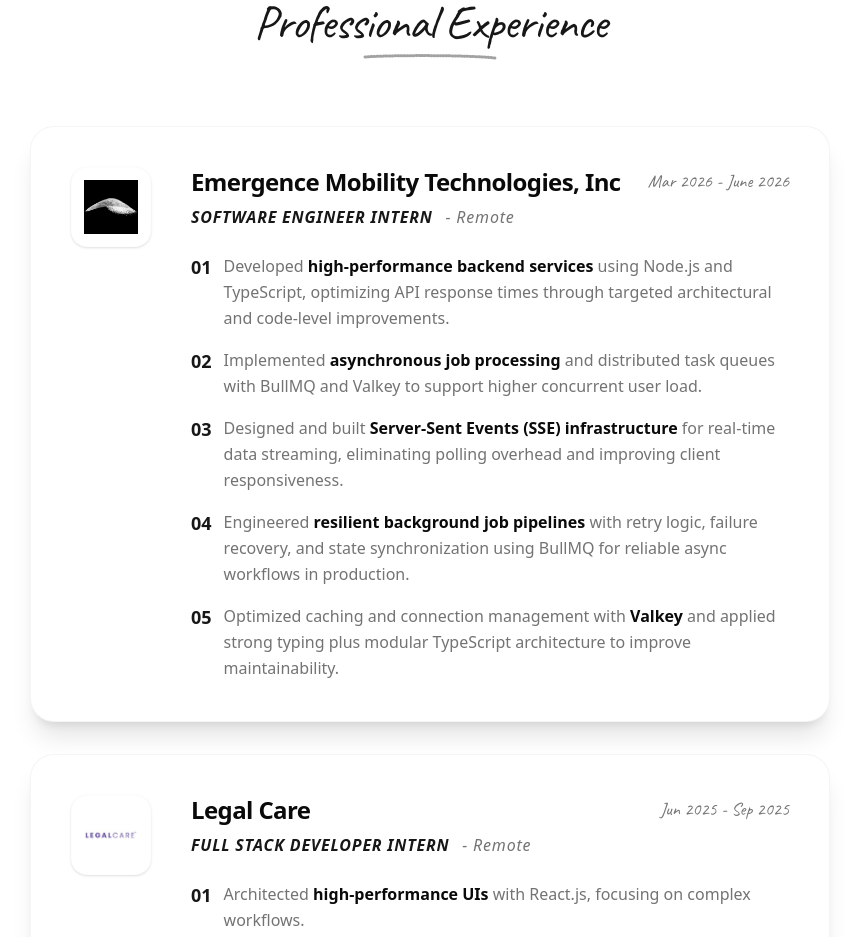
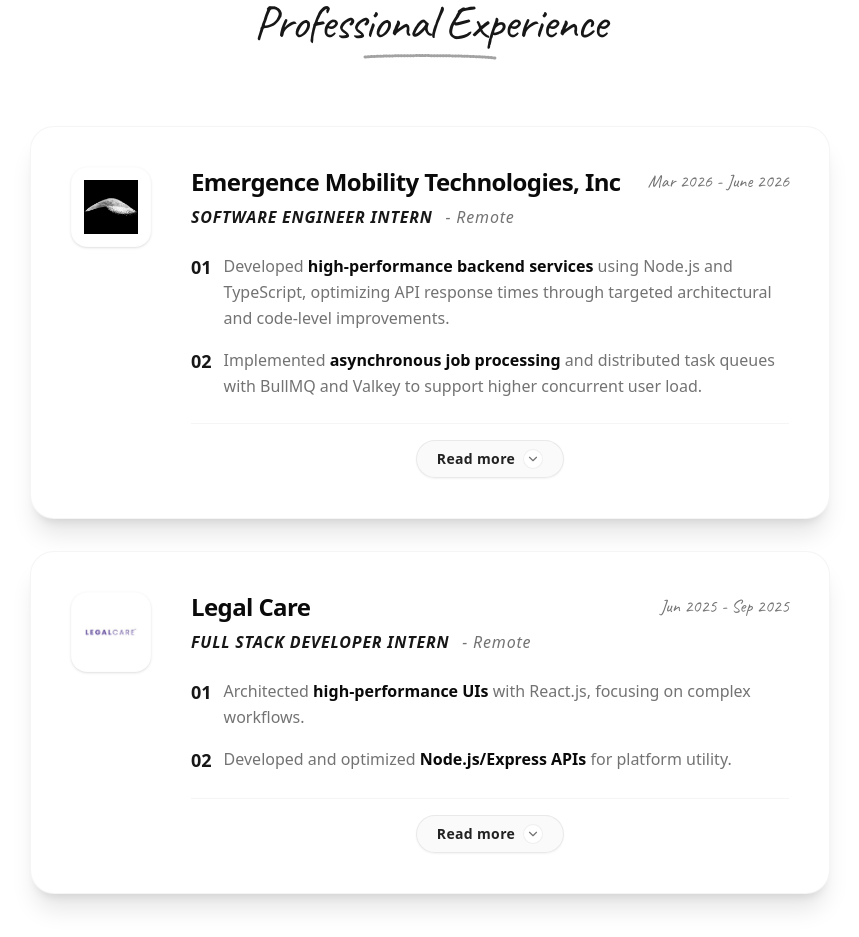
Before and after one commit to palsoumaditya/soumaditya, a Next.js app: page / in a window 1280 px wide. Shown: the part 1860-2797 px from the top of the page, without its empty margins (210-1069 px from the left). Built offline with nearby package versions, Linux system fonts and the light colour scheme.

Commit message:
feat: add experience component and update image remote patterns

```diff
--- a/components/ui/Experience.tsx
+++ b/components/ui/Experience.tsx
@@ -1,11 +1,23 @@
 "use client";
-import React from "react";
+import React, { useState } from "react";
 import Image from "next/image";
 import { Caveat } from "next/font/google";
+import { ChevronDown } from "lucide-react";
+import { motion, AnimatePresence } from "framer-motion";
 
 const caveat = Caveat({ subsets: ["latin"], weight: ["400", "700"] });
 
-const experiences = [
+interface ExperienceItem {
+  company: string;
+  role: string;
+  location: string;
+  period: string;
+  image: string;
+  alt: string;
+  details: React.ReactNode[];
+}
+
+const experiences: ExperienceItem[] = [
   {
     company: "Emergence Mobility Technologies, Inc",
     role: "Software Engineer Intern",
@@ -94,6 +106,111 @@ const experiences = [
   },
 ];
 
+const INITIAL_POINTS_COUNT = 2;
+
+const ExperienceCard: React.FC<{ experience: ExperienceItem }> = ({
+  experience,
+}) => {
+  const [isExpanded, setIsExpanded] = useState(false);
+  const hasMore = experience.details.length > INITIAL_POINTS_COUNT;
+  const initialDetails = experience.details.slice(0, INITIAL_POINTS_COUNT);
+  const hiddenDetails = experience.details.slice(INITIAL_POINTS_COUNT);
+
+  return (
+    <div className="group relative flex flex-col md:flex-row items-start bg-card border border-border/40 rounded-3xl p-6 md:p-10 hover:border-primary/30 transition-all duration-300 shadow-xl">
+      <div className="relative w-16 h-16 md:w-20 md:h-20 flex-shrink-0 bg-white rounded-2xl overflow-hidden shadow-sm border border-border/10">
+        <Image
+          src={experience.image}
+          alt={experience.alt}
+          fill
+          className="object-contain p-3"
+        />
+      </div>
+
+      <div className="flex-1 md:ml-10 mt-6 md:mt-0 w-full">
+        <div className="flex flex-col md:flex-row md:items-start justify-between gap-3 mb-6">
+          <div>
+            <h3 className="text-xl md:text-2xl font-black tracking-tight leading-tight">
+              {experience.company}
+            </h3>
+            <p className="text-primary font-bold text-sm md:text-base italic uppercase tracking-wider mt-2">
+              {experience.role}{" "}
+              <span className="text-muted-foreground font-normal normal-case ml-2">
+                - {experience.location}
+              </span>
+            </p>
+          </div>
+          <span
+            className={`text-base md:text-lg ${caveat.className} text-muted-foreground whitespace-nowrap`}
+          >
+            {experience.period}
+          </span>
+        </div>
+
+        <ul className="grid grid-cols-1 gap-4 text-sm md:text-base text-muted-foreground leading-relaxed">
+          {initialDetails.map((detail, index) => (
+            <li key={index} className="flex gap-3">
+              <span className="text-primary font-bold text-lg select-none">
+                {String(index + 1).padStart(2, "0")}{" "}
+              </span>
+              <span>{detail}</span>
+            </li>
+          ))}
+        </ul>
+
+        {hasMore && (
+          <AnimatePresence initial={false}>
+            {isExpanded && (
+              <motion.div
+                key="extra-details"
+                initial={{ opacity: 0, height: 0 }}
+                animate={{ opacity: 1, height: "auto" }}
+                exit={{ opacity: 0, height: 0 }}
+                transition={{ duration: 0.3, ease: "easeInOut" }}
+                className="overflow-hidden"
+              >
+                <ul className="grid grid-cols-1 gap-4 pt-4 text-sm md:text-base text-muted-foreground leading-relaxed">
+                  {hiddenDetails.map((detail, index) => {
+                    const pointNumber = INITIAL_POINTS_COUNT + index + 1;
+                    return (
+                      <li key={pointNumber} className="flex gap-3">
+                        <span className="text-primary font-bold text-lg select-none">
+                          {String(pointNumber).padStart(2, "0")}{" "}
+                        </span>
+                        <span>{detail}</span>
+                      </li>
+                    );
+                  })}
+                </ul>
+              </motion.div>
+            )}
+          </AnimatePresence>
+        )}
+
+        {hasMore && (
+          <div className="mt-6 pt-4 border-t border-border/40 dark:border-white/10 flex items-center justify-center">
+            <button
+              type="button"
+              onClick={() => setIsExpanded((prev) => !prev)}
+              aria-expanded={isExpanded}
+              className="group/btn relative inline-flex items-center gap-2 px-5 py-2 rounded-full text-xs md:text-sm font-semibold tracking-wide text-foreground/90 hover:text-foreground bg-muted/50 hover:bg-muted border border-border/80 hover:border-emerald-500/50 dark:hover:border-emerald-400/50 transition-all duration-300 shadow-xs hover:shadow-md cursor-pointer select-none active:scale-95"
+            >
+              <span>{isExpanded ? "Show less" : "Read more"}</span>
+              <span className="flex items-center justify-center w-5 h-5 rounded-full bg-background border border-border/60 text-muted-foreground group-hover/btn:bg-emerald-500 group-hover/btn:text-white group-hover/btn:border-emerald-500 transition-all duration-300">
+                <ChevronDown
+                  className={`w-3.5 h-3.5 transition-transform duration-300 ${
+                    isExpanded ? "rotate-180" : "group-hover/btn:translate-y-0.5"
+                  }`}
+                />
+              </span>
+            </button>
+          </div>
+        )}
+      </div>
+    </div>
+  );
+};
+
 const Experience: React.FC = () => {
   return (
     <section
@@ -125,51 +242,7 @@ const Experience: React.FC = () => {
 
       <div className="relative flex flex-col gap-8">
         {experiences.map((experience) => (
-          <div
-            key={experience.company}
-            className="group relative flex flex-col md:flex-row items-start bg-card border border-border/40 rounded-3xl p-6 md:p-10 hover:border-primary/30 transition-all duration-300 shadow-xl"
-          >
-            <div className="relative w-16 h-16 md:w-20 md:h-20 flex-shrink-0 bg-white rounded-2xl overflow-hidden shadow-sm border border-border/10">
-              <Image
-                src={experience.image}
-                alt={experience.alt}
-                fill
-                className="object-contain p-3"
-              />
-            </div>
-
-            <div className="flex-1 md:ml-10 mt-6 md:mt-0">
-              <div className="flex flex-col md:flex-row md:items-start justify-between gap-3 mb-6">
-                <div>
-                  <h3 className="text-xl md:text-2xl font-black tracking-tight leading-tight">
-                    {experience.company}
-                  </h3>
-                  <p className="text-primary font-bold text-sm md:text-base italic uppercase tracking-wider mt-2">
-                    {experience.role}{" "}
-                    <span className="text-muted-foreground font-normal normal-case ml-2">
-                      - {experience.location}
-                    </span>
-                  </p>
-                </div>
-                <span
-                  className={`text-base md:text-lg ${caveat.className} text-muted-foreground whitespace-nowrap`}
-                >
-                  {experience.period}
-                </span>
-              </div>
-
-              <ul className="grid grid-cols-1 gap-4 text-sm md:text-base text-muted-foreground leading-relaxed">
-                {experience.details.map((detail, index) => (
-                  <li key={index} className="flex gap-3">
-                    <span className="text-primary font-bold text-lg">
-                      {String(index + 1).padStart(2, "0")}{" "}
-                    </span>
-                    <span>{detail}</span>
-                  </li>
-                ))}
-              </ul>
-            </div>
-          </div>
+          <ExperienceCard key={experience.company} experience={experience} />
         ))}
 
         <div
--- a/next.config.ts
+++ b/next.config.ts
@@ -18,7 +18,12 @@ const nextConfig: NextConfig = {
     ];
   },
   images: {
-    domains: ["images.unsplash.com"],
+    remotePatterns: [
+      {
+        protocol: "https",
+        hostname: "images.unsplash.com",
+      },
+    ],
   },
 };
 
```
